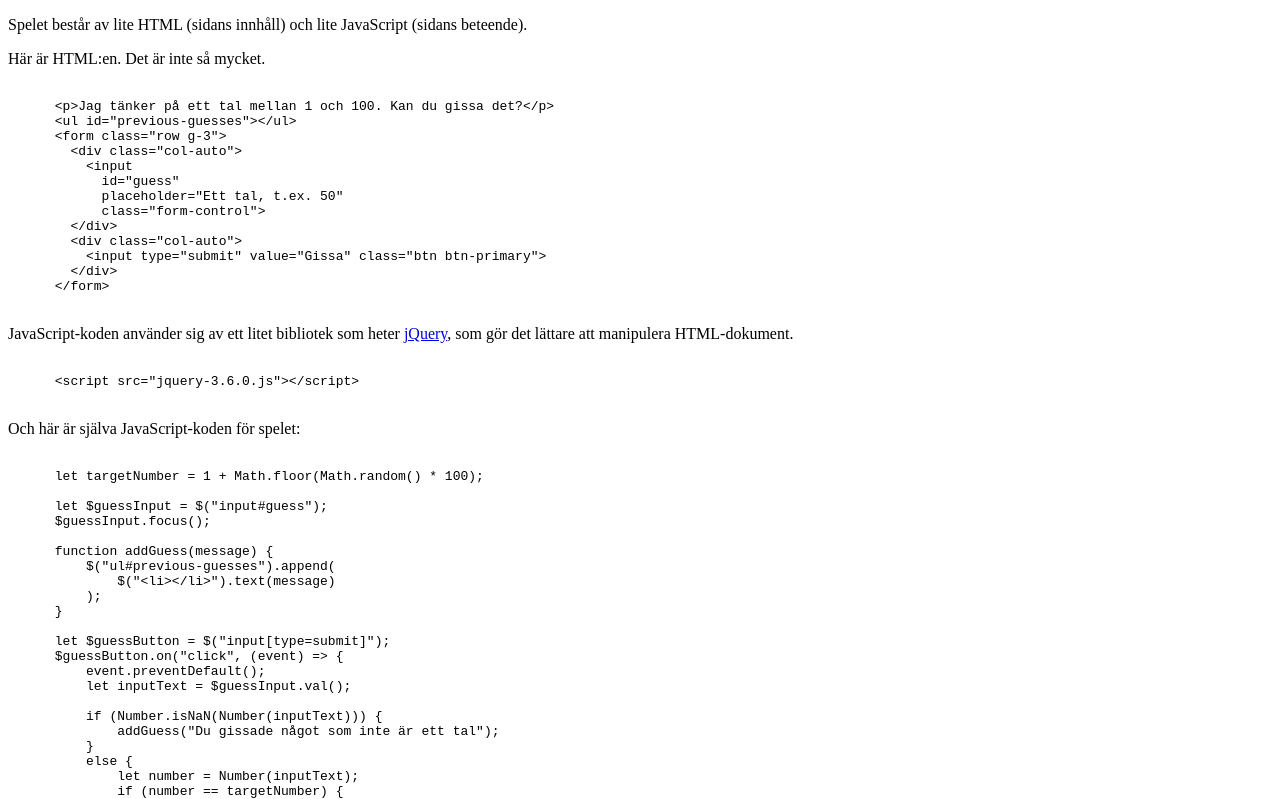
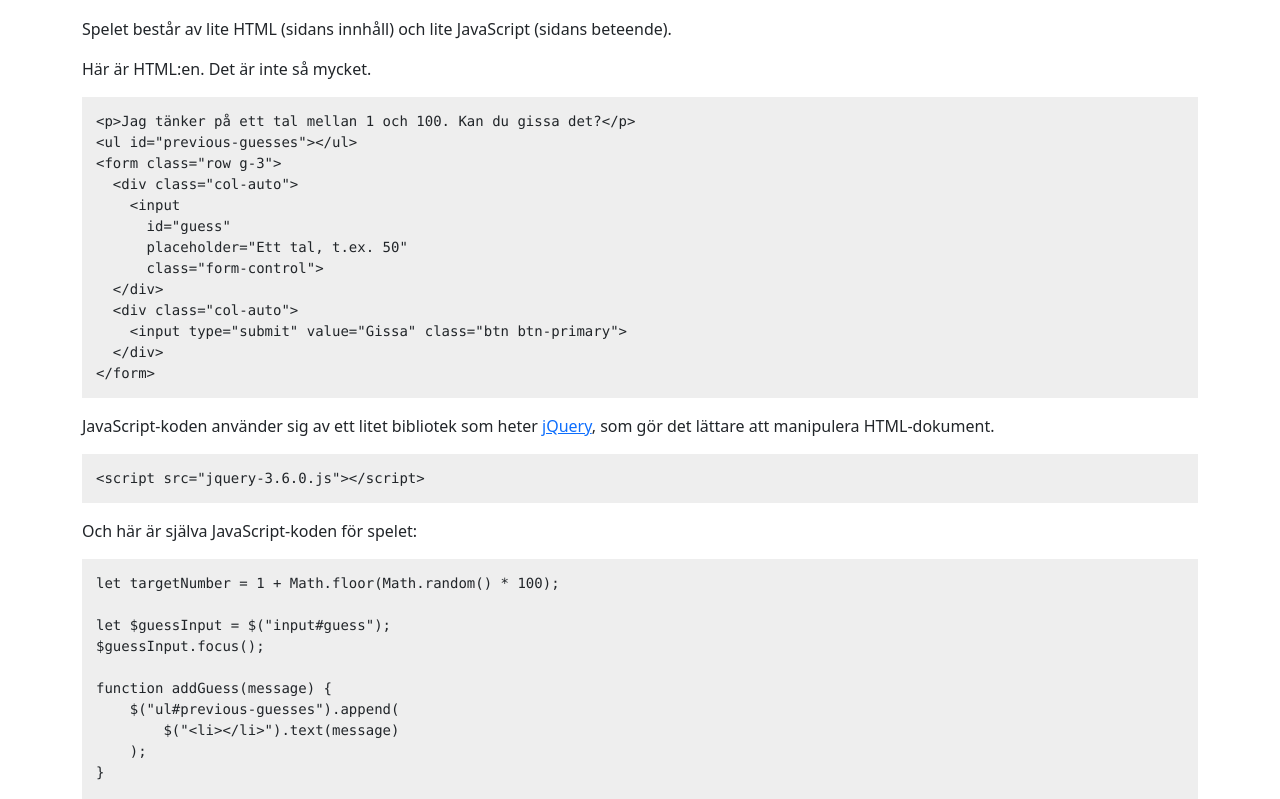
Before and after one commit to masak/guessing-game, a plain HTML site: page source-code.html in a window 1280 px wide. Shown: the top 799 px of the page. Drawn offline with Linux system fonts and the light colour scheme.

Commit message:
Add bootstrap to source-code page

```diff
--- a/source-code.html
+++ b/source-code.html
@@ -4,15 +4,25 @@
     <meta charset="utf-8">
     <title>Gissa ett tal :: Källkoden</title>
     <meta name="viewport" content="width=device-width, initial-scale=1">
+    <link href="bootstrap-5.1.1.min.css" rel="stylesheet" type="text/css" />
+    <style>
+      body {
+        padding-top: 2ex;
+      }
+      pre {
+        padding: 1em;
+        background: #eee;
+      }
+    </style>
   </head>
   <body>
+    <div class="container">
       <p>Spelet består av lite HTML (sidans innhåll) och lite JavaScript
       (sidans beteende).</p>
 
       <p>Här är HTML:en. Det är inte så mycket.</p>
 
-    <pre><code>
-      &lt;p&gt;Jag tänker på ett tal mellan 1 och 100. Kan du gissa det?&lt;/p&gt;
+      <pre><code>&lt;p&gt;Jag tänker på ett tal mellan 1 och 100. Kan du gissa det?&lt;/p&gt;
 &lt;ul id="previous-guesses"&gt;&lt;/ul&gt;
 &lt;form class="row g-3"&gt;
   &lt;div class="col-auto"&gt;
@@ -24,21 +34,17 @@
   &lt;div class="col-auto"&gt;
     &lt;input type="submit" value="Gissa" class="btn btn-primary"&gt;
   &lt;/div&gt;
-      &lt;/form&gt;
-    </code></pre>
+&lt;/form&gt;</code></pre>
 
       <p>JavaScript-koden använder sig av ett litet bibliotek som heter
       <a href="https://jquery.com">jQuery</a>, som gör det lättare att
       manipulera HTML-dokument.</p>
 
-    <pre><code>
-      &lt;script src="jquery-3.6.0.js"&gt;&lt;/script&gt;
-    </code></pre>
+      <pre><code>&lt;script src="jquery-3.6.0.js"&gt;&lt;/script&gt;</code></pre>
 
       <p>Och här är själva JavaScript-koden för spelet:</p>
 
-    <pre><code>
-      let targetNumber = 1 + Math.floor(Math.random() * 100);
+      <pre><code>let targetNumber = 1 + Math.floor(Math.random() * 100);
 
 let $guessInput = $("input#guess");
 $guessInput.focus();
@@ -73,7 +79,7 @@
 
     $guessInput.val("");
     $guessInput.focus();
-      });
-    </code></pre>
+});</code></pre>
+    </div>
   </body>
 </html>
```
Lines whose indentation alone changed are shown as unchanged.
